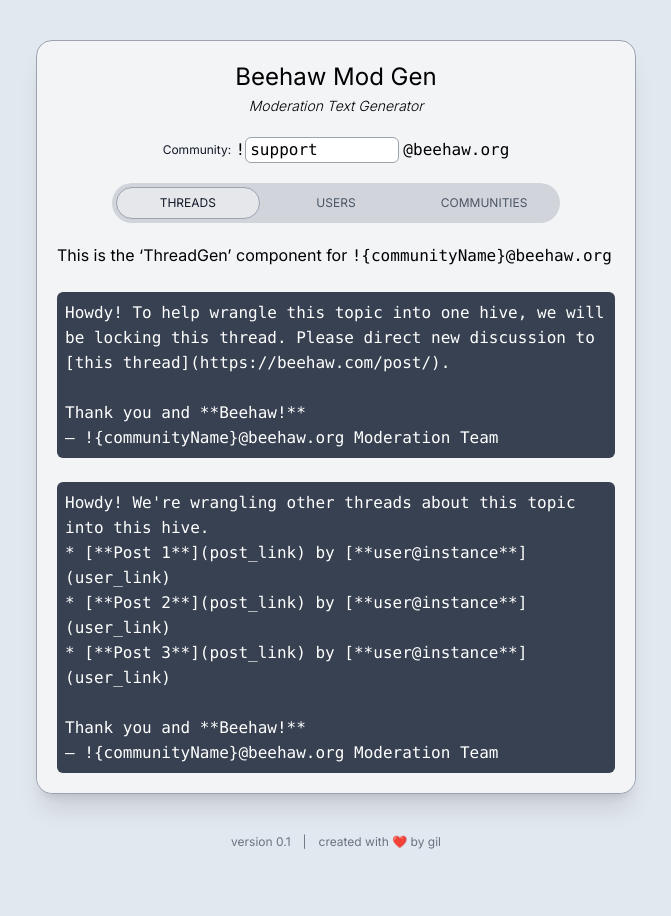
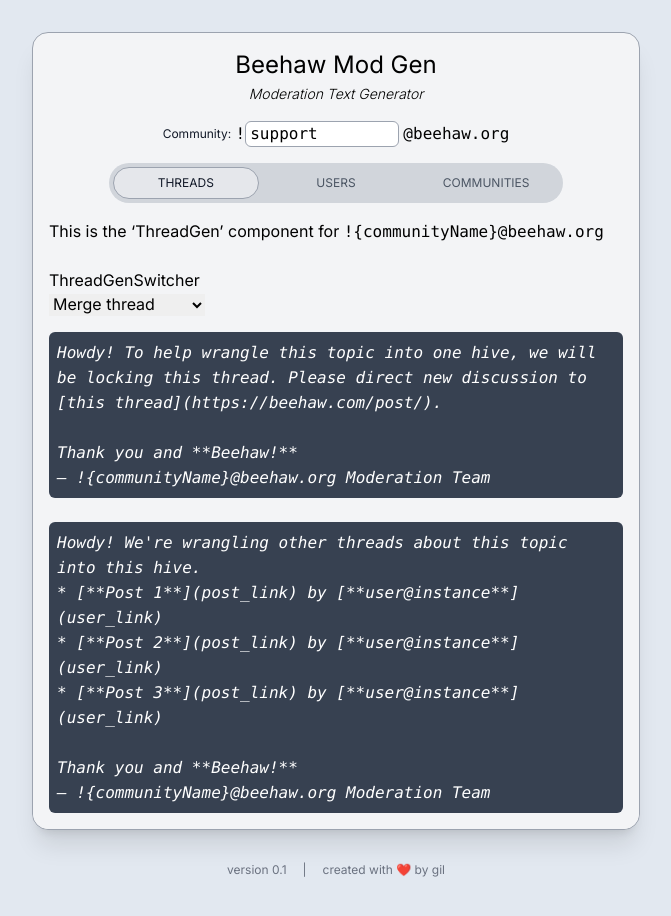
Before and after one commit to kalanggam/beehaw-modgen, a Next.js app: page / in a window 1280 px wide. Shown: the top 916 px of the page, without its empty margins (304-975 px from the left). Built offline with nearby package versions, Linux system fonts and the light colour scheme.

Commit message:
Add select for thread generators

```diff
--- a/src/app/page.tsx
+++ b/src/app/page.tsx
@@ -13,9 +13,9 @@
   const [communityName, setCommunityName] = useState<string>("support");
 
   return (
-    <main className="flex flex-col w-full place-items-center p-10">
+    <main className="flex flex-col w-full place-items-center p-8">
       <div className="w-full md:w-3/4 lg:w-1/2 align-center bg-gray-100 rounded-2xl shadow-xl border border-gray-400">
-        <header className="text-center m-5">
+        <header className="text-center m-4">
           <h1 className="text-2xl">Beehaw Mod Gen</h1>
           <em className="text-sm font-light">Moderation Text Generator</em>
         </header>
@@ -46,7 +46,7 @@
           ]}
         />
       </div>
-      <footer className="mt-10 mb-5 text-xs text-gray-500 flex gap-3">
+      <footer className="mt-8 mb-4 text-xs text-gray-500 flex gap-4">
         <div>version 0.1</div>
         <div>|</div>
         <div>
--- a/src/components/CommunitySelector.tsx
+++ b/src/components/CommunitySelector.tsx
@@ -6,7 +6,7 @@
 }) {
   // TODO Replace with an actual dropdown menu
   return (
-    <div className="my-5 text-center">
+    <div className="my-4 text-center">
       <label
         className="text-gray-900 font-normal text-xs align-[1px]"
         htmlFor="community"
--- a/src/components/GeneratorTabs.tsx
+++ b/src/components/GeneratorTabs.tsx
@@ -28,7 +28,7 @@
 
   const tabsContent = props.rows.map((row) => (
     <>
-      <Tabs.TabsContent className="p-5" value={row.value}>
+      <Tabs.TabsContent className="p-4" value={row.value}>
         {row.content}
       </Tabs.TabsContent>
     </>
--- /dev/null
+++ b/src/components/ThreadGenSwitcher.tsx
@@ -0,0 +1,43 @@
+import React, { useState } from "react";
+import ThreadMerge from "./threadgen/ThreadMerge";
+
+export default function ThreadGenSwitcher(props: {
+  communityName: string
+}) {
+  const [currentGen, setCurrentGen] = useState<string>("ThreadMerge");
+
+  const selectChange = (e: React.ChangeEvent<HTMLSelectElement>) => {
+    setCurrentGen(e.target.value);
+  };
+
+  function getGenerator(gen: string) {
+    switch (gen) {
+      case "ThreadMerge":
+        return (
+          <ThreadMerge communityName={props.communityName} />
+        )
+      default:
+        break;
+    }
+  }
+
+  return (
+    <div>
+      <h2>ThreadGenSwitcher</h2>
+
+      <select
+        name="threadgens"
+        id="thread-gen-select"
+        onChange={selectChange}
+        defaultValue="ThreadMerge"
+      >
+        <option value="ThreadMerge">Merge thread</option>
+        <option value="ThreadLock">Lock thread</option>
+        <option value="ThreadRemove">Remove thread</option>
+        <option value="CommentRemove">Remove comment</option>
+      </select>
+
+      <div>{currentGen && <em>{getGenerator(currentGen)}</em>}</div>
+    </div>
+  );
+}
--- a/src/components/ThreadGens.tsx
+++ /dev/null
@@ -1,23 +0,0 @@
-import React from "react";
-
-export default function ThreadGens() {
-  return (
-    <div>ThreadGenerators</div>
-  );
-}
-
-// TODO: Thread merging
-
-  // TODO: Megathread checkbox
-
-  // TODO: Link/author list
-
-  // TODO: Far-future: Make link/author list use Lemmy API
-
-// TODO: Thread locking
-
-// TODO: Post removal
-
-// TODO: Comment removal
-
-// TODO: Comment chain removal
--- a/src/components/ThreadTab.tsx
+++ b/src/components/ThreadTab.tsx
@@ -1,3 +1,5 @@
+import ThreadGenSwitcher from "./ThreadGenSwitcher";
+
 export default function ThreadTab(props: { communityName: string }) {
   return (
     <div>
@@ -6,34 +8,9 @@
         <code>!{props.communityName}@beehaw.org</code>
       </h1>
       &nbsp;
-      <div className="bg-gray-700 text-white p-2 rounded-md">
-        <code>
-          Howdy! To help wrangle this topic into one hive, we will be locking
-          this thread. Please direct new discussion to [this
-          thread](https://beehaw.com/post/).
-          <br />
-          <br />
-          Thank you and **Beehaw!**&nbsp;&nbsp;
-          <br />— !{props.communityName}@beehaw.org Moderation Team
-        </code>
-      </div>
-      &nbsp;
-      <div className="bg-gray-700 text-white p-2 rounded-md">
-        <code>
-          Howdy! We&apos;re wrangling other threads about this topic into this
-          hive.
-          <br />
-          * [**Post 1**](post_link) by [**user@instance**](user_link)
-          <br />
-          * [**Post 2**](post_link) by [**user@instance**](user_link)
-          <br />
-          * [**Post 3**](post_link) by [**user@instance**](user_link)
-          <br />
-          <br />
-          Thank you and **Beehaw!**&nbsp;&nbsp;
-          <br />— !{props.communityName}@beehaw.org Moderation Team
-        </code>
-      </div>
+
+      <ThreadGenSwitcher communityName={props.communityName} />
+
     </div>
   );
 }
--- /dev/null
+++ b/src/components/threadgen/CommentRemove.tsx
@@ -0,0 +1,3 @@
+// TODO: Comment removal
+
+// TODO: Comment chain removal
--- /dev/null
+++ b/src/components/threadgen/ThreadMerge.tsx
@@ -0,0 +1,43 @@
+import React from "react";
+
+// TODO: Thread merging
+export default function ThreadMerge(props: { communityName: string }) {
+  return (
+    <div className="mt-4">
+      <div className="bg-gray-700 text-white p-2 rounded-md">
+        <code>
+          Howdy! To help wrangle this topic into one hive, we will be locking
+          this thread. Please direct new discussion to [this
+          thread](https://beehaw.com/post/).
+          <br />
+          <br />
+          Thank you and **Beehaw!**&nbsp;&nbsp;
+          <br />— !{props.communityName}@beehaw.org Moderation Team
+        </code>
+      </div>
+      &nbsp;
+      <div className="bg-gray-700 text-white p-2 rounded-md">
+        <code>
+          Howdy! We&apos;re wrangling other threads about this topic into this
+          hive.
+          <br />
+          * [**Post 1**](post_link) by [**user@instance**](user_link)
+          <br />
+          * [**Post 2**](post_link) by [**user@instance**](user_link)
+          <br />
+          * [**Post 3**](post_link) by [**user@instance**](user_link)
+          <br />
+          <br />
+          Thank you and **Beehaw!**&nbsp;&nbsp;
+          <br />— !{props.communityName}@beehaw.org Moderation Team
+        </code>
+      </div>
+    </div>
+  );
+}
+
+// TODO: Megathread checkbox
+
+// TODO: Link/author list
+
+// TODO: Far-future: Make link/author list use Lemmy API
```
Also changed, not shown: src/components/threadgen/ThreadLock.tsx (added), src/components/threadgen/ThreadRemove.tsx (added).
